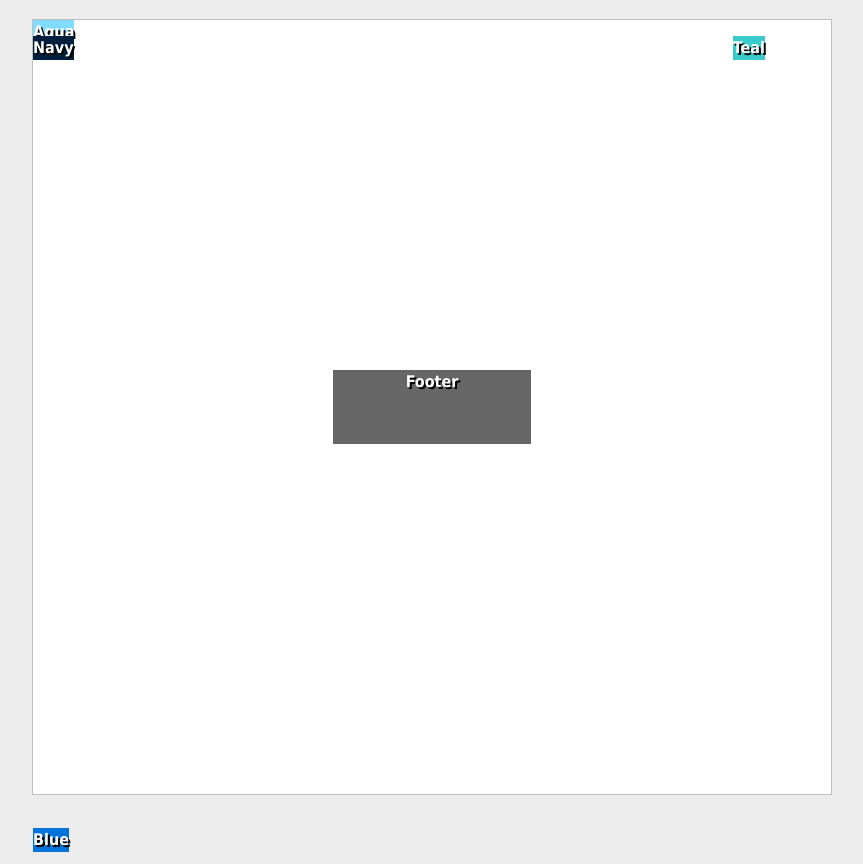
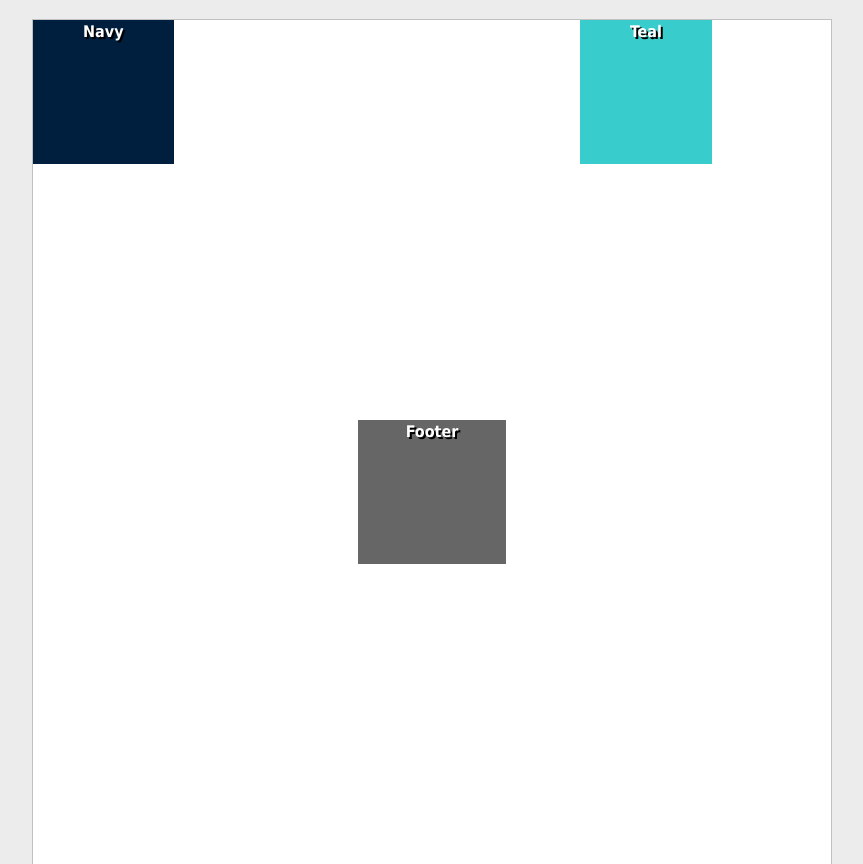
Before and after one commit to cristalccm/ifsc-1310, a plain HTML site: page positioning-lab/absolute-2.html in a window 1280 px wide. Shown: the part 148-1012 px from the top of the page, without its empty margins (208-1071 px from the left). Drawn offline with Linux system fonts and the light colour scheme.

Commit message:
added css

```diff
--- a/positioning-lab/absolute-2.html
+++ b/positioning-lab/absolute-2.html
@@ -35,31 +35,44 @@
     #navy {
       background-color: #001f3f;
       position:absolute;
-      top:23%;
+      top:168px;
+      padding-left:50px;
+      padding-right:50px;
+      padding-bottom:120px;
 
 
     }
     #teal {
       background-color: #39CCCC;
       position:absolute;
-      top:23%;
-      right:24%;
+      top:168px;
+      right:360px;
+      padding-left:50px;
+      padding-right:50px;
+      padding-bottom:120px;
 
     }
     #blue {
       background-color: #0074D9;
       position:absolute;
-      bottom: -200px;
-
+      bottom: -483px;
+      padding-left:50px;
+      padding-right:50px;
+      padding-bottom:120px;
     }
     #aqua {
       background-color: #7FDBFF;
-    float:left;
+      position:absolute;
+      bottom:-483px;
+      right: 360px;
+      padding-left:50px;
+      padding-right:50px;
+      padding-bottom:120px;
     }
     #footer {
       background-color: #666;
-      margin: 350px 300px 350px;
-      padding-bottom: 50px;
+      margin: 400px 325px 500px;
+      padding-bottom: 120px;
     }
     h1 {
       color: #000;
```
